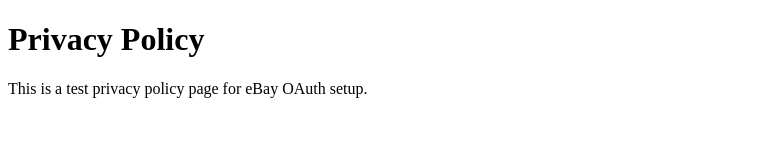
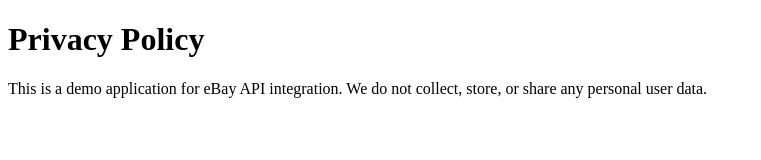
Before and after one commit to megaciuvas-a11y/ebay-oauth-test, a plain HTML site: page privacy.html in a window 1280 px wide. Shown: the whole page, without its empty margins (0-761 px from the left). Drawn offline with Linux system fonts and the light colour scheme.

Commit message:
Update privacy.html

```diff
--- a/privacy.html
+++ b/privacy.html
@@ -1,8 +1,11 @@
-<!doctype html>
+<!DOCTYPE html>
 <html>
-<head><meta charset="utf-8"><title>Privacy Policy</title></head>
-<body>
-  <h1>Privacy Policy</h1>
-  <p>This is a test privacy policy page for eBay OAuth setup.</p>
-</body>
+  <head>
+    <title>Privacy Policy</title>
+  </head>
+  <body>
+    <h1>Privacy Policy</h1>
+    <p>This is a demo application for eBay API integration.
+    We do not collect, store, or share any personal user data.</p>
+  </body>
 </html>
```
